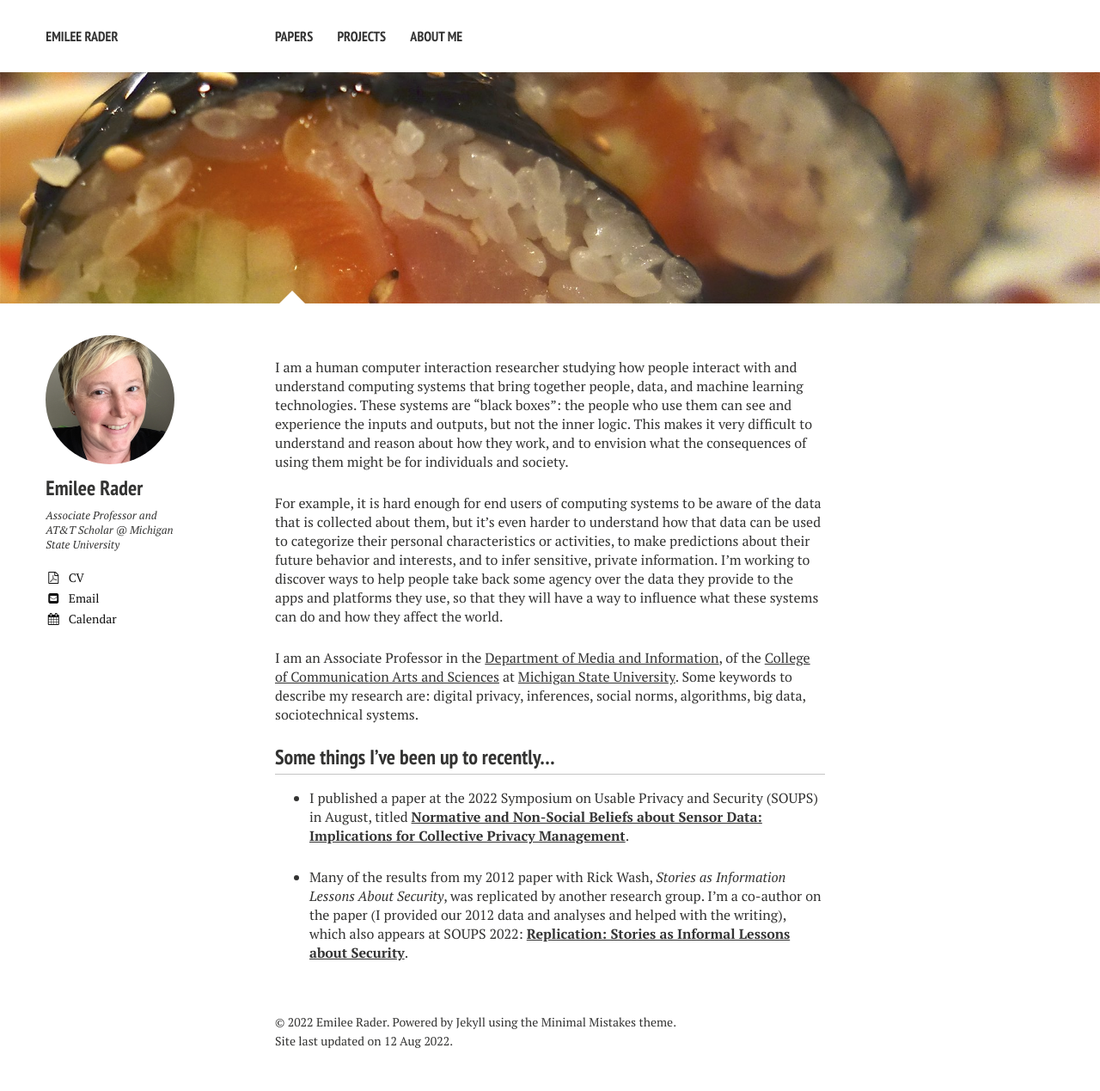
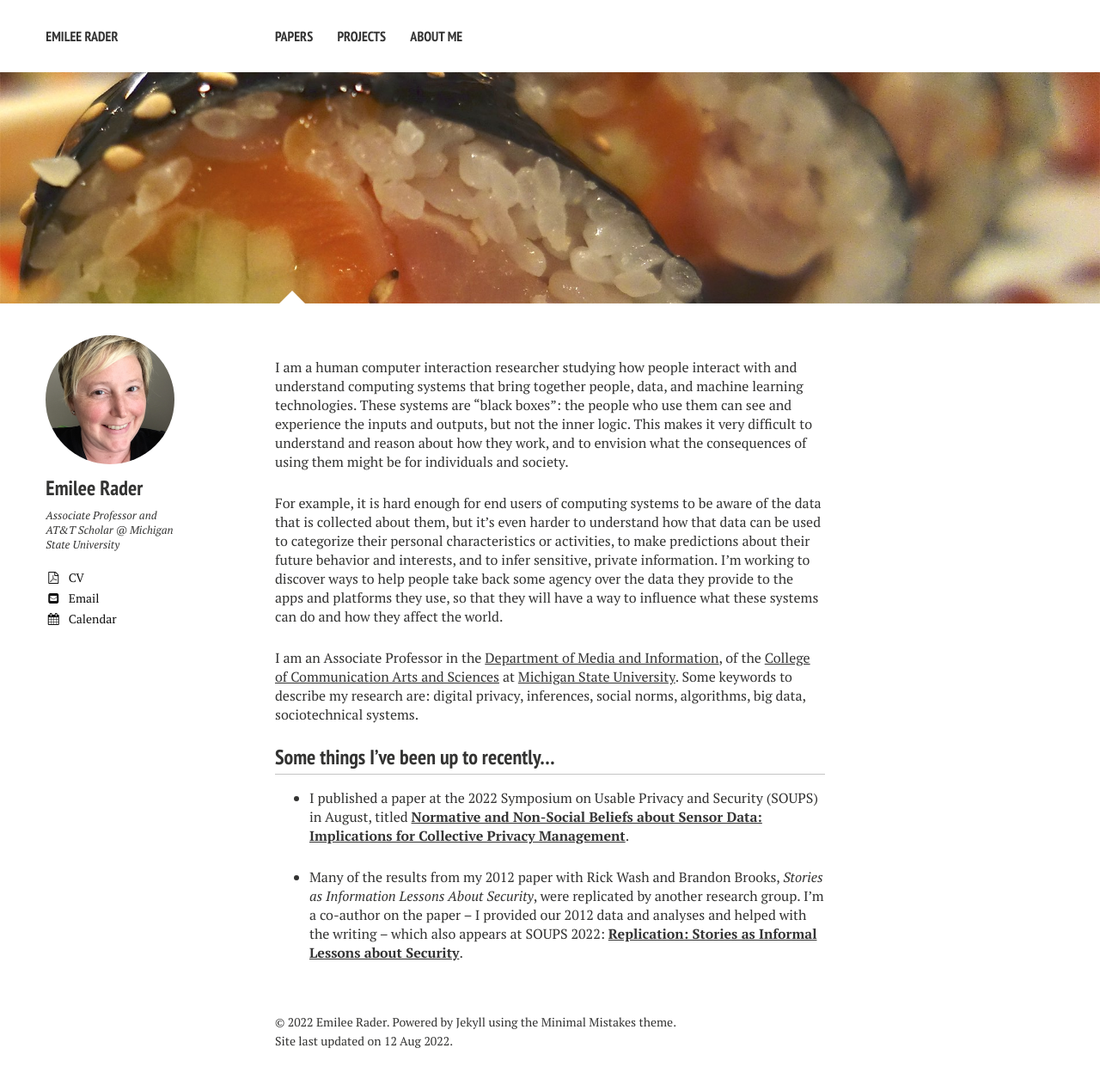
Before and after one commit to bierdoctor/bierdoctor.github.io, a Jekyll site: the page built from index.md, in a window 1280 px wide. Shown: the whole page at 86% size. Built offline with Jekyll 4.4.1, drawn with Linux system fonts in a browser that asks for light colours; nearby versions of some CDN libraries.

```diff
--- a/index.md
+++ b/index.md
@@ -16,7 +16,7 @@ I am an Associate Professor in the [Department of Media and Information](http://
 
 - I published a paper at the 2022 Symposium on Usable Privacy and Security (SOUPS) in August, titled [**Normative and Non-Social Beliefs about Sensor Data: Implications for Collective Privacy Management**](https://www.usenix.org/conference/soups2022/presentation/rader).
 
-- Many of the results from my 2012 paper with Rick Wash, *Stories as Information Lessons About Security*, was replicated by another research group. I'm a co-author on the paper (I provided our 2012 data and analyses and helped with the writing), which also appears at SOUPS 2022: [**Replication: Stories as Informal Lessons about Security**](https://www.usenix.org/conference/soups2022/presentation/pfeffer).
+- Many of the results from my 2012 paper with Rick Wash and Brandon Brooks, *Stories as Information Lessons About Security*, were replicated by another research group. I'm a co-author on the paper -- I provided our 2012 data and analyses and helped with the writing -- which also appears at SOUPS 2022: [**Replication: Stories as Informal Lessons about Security**](https://www.usenix.org/conference/soups2022/presentation/pfeffer).
 
 <!--
 - Samantha Hautea presented our poster, [**“Assertive driver, I can imagine that”: Interpretations of Inferences from Driving Data**](https://www.usenix.org/conference/soups2021/presentation/hautea), at SOUPS 2021. This work was coauthored with Norbert Nthala, Faye Kollig, and João Marcelo Ferraz.
```
Also changed, not shown: about/index.md (+1 -1 lines).
